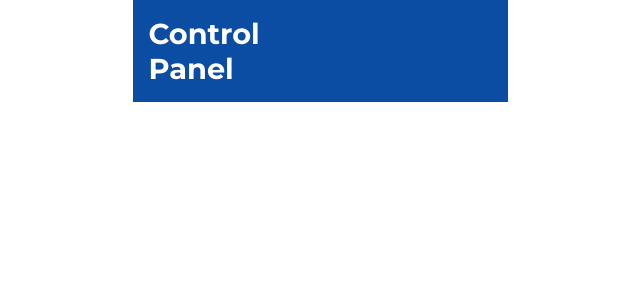
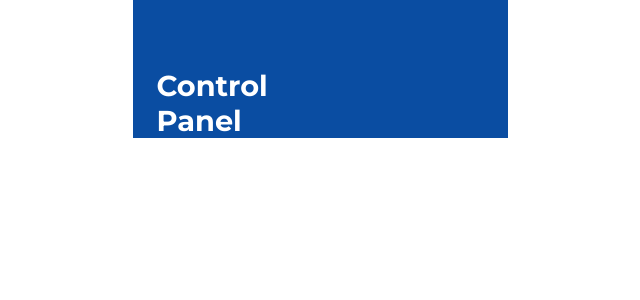
Before and after one commit to mikandermickey/Smartlights-projekt_v1, a React (Create React App) app: page / in a window 1280 px wide. Shown: the top 300 px of the page, without its empty margins (320-960 px from the left). Built offline with nearby package versions, Linux system fonts and the light colour scheme.

Commit message:
padding tilfojet

```diff
--- a/src/components/Header.js
+++ b/src/components/Header.js
@@ -6,7 +6,8 @@ const Header = () => {
     const style = css`
         display:flex;
         justify-content: space-between;
-        padding: 1em;
+        padding-top: 4.25em;
+        padding-left: 1.5em;
     `
     return (
         <header css={style}>
```
